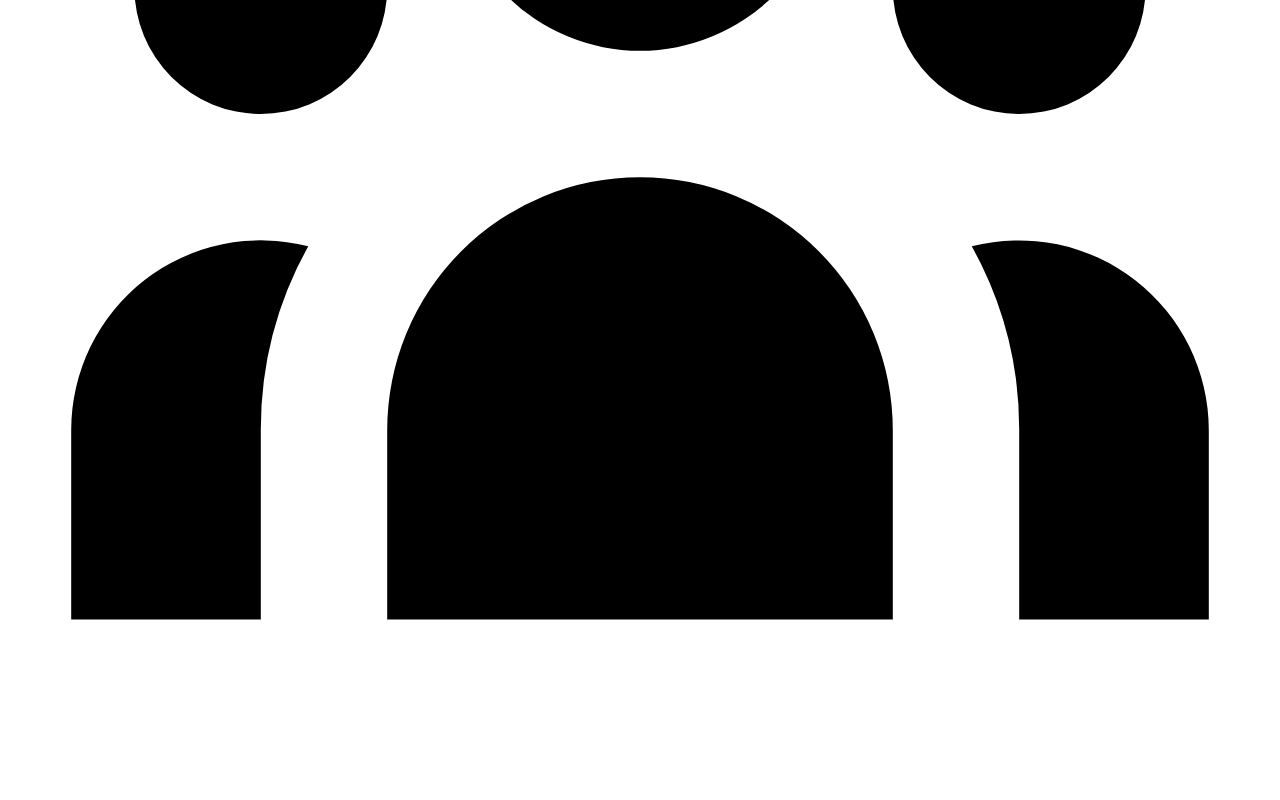
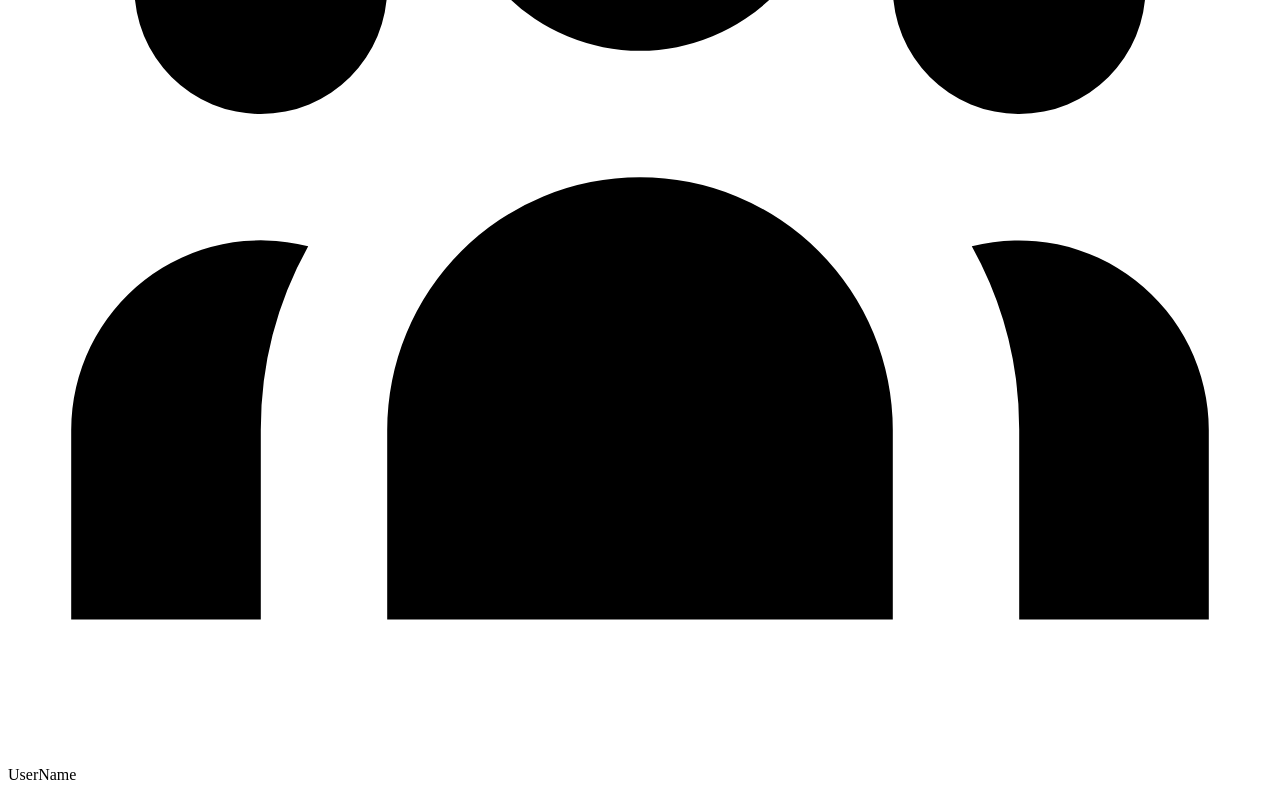
Before and after one commit to taurusilver7/facebook-2.0, a Next.js app: page / in a window 1280 px wide. Shown: the part 6931-7731 px from the top of the page. Before the commit the page ends 7689 px from the top, so only its background shows below. Built offline with nearby package versions, Linux system fonts and the light colour scheme.

Commit message:
header right added

```diff
--- a/components/Header.js
+++ b/components/Header.js
@@ -48,6 +48,10 @@ const Header = () => {
       </div>
 
       {/* right */}
+      <div>
+        {/* profile pic */}
+        <p className="whitespace-nowrap font-semibold pr-3">UserName</p>
+      </div>
     </div>
   );
 };
```
